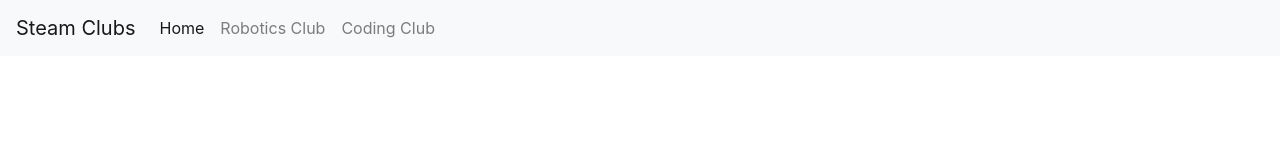
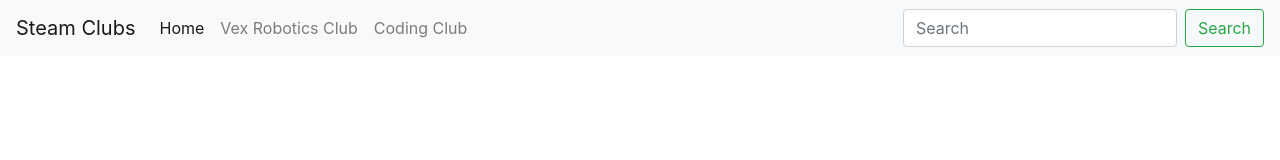
Before and after one commit to Epic-Coderss/Hackathon, a plain HTML site: page SteamClubGuestView.html in a window 1280 px wide. Drawn offline with nearby package versions, Linux system fonts and the light colour scheme.

Commit message:
Update SteamClubGuestView.html

```diff
--- a/SteamClubGuestView.html
+++ b/SteamClubGuestView.html
@@ -18,12 +18,16 @@
                             <a class="nav-link" href="SteamClubGuestView.html">Home <span class="sr-only">(current)</span></a>
                         </li>
                         <li class="nav-item">
-                            <a class="nav-link" href="VexRobticsClub.html">Robotics Club</a>
+                            <a class="nav-link" href="VexRobticsClub.html">Vex Robotics Club</a>
                         </li>
                         <li class="nav-item">
                             <a class="nav-link" href="HornerCdingClub.html">Coding Club</a>
                         </li>
         </ul>
+        <form class="form-inline my-2 my-lg-0">
+            <input class="form-control mr-sm-2" type="search" placeholder="Search" aria-label="Search">
+            <button class="btn btn-outline-success my-2 my-sm-0" type="submit">Search</button>
+        </form>
     </div>
 </nav>
 <script src="https://code.jquery.com/jquery-3.2.1.slim.min.js" integrity="sha384-KJ3o2DKtIkvYIK3UENzmM7KCkRr/rE9/Qpg6aAZGJwFDMVNA/GpGFF93hXpG5KkN" crossorigin="anonymous"></script>
```
